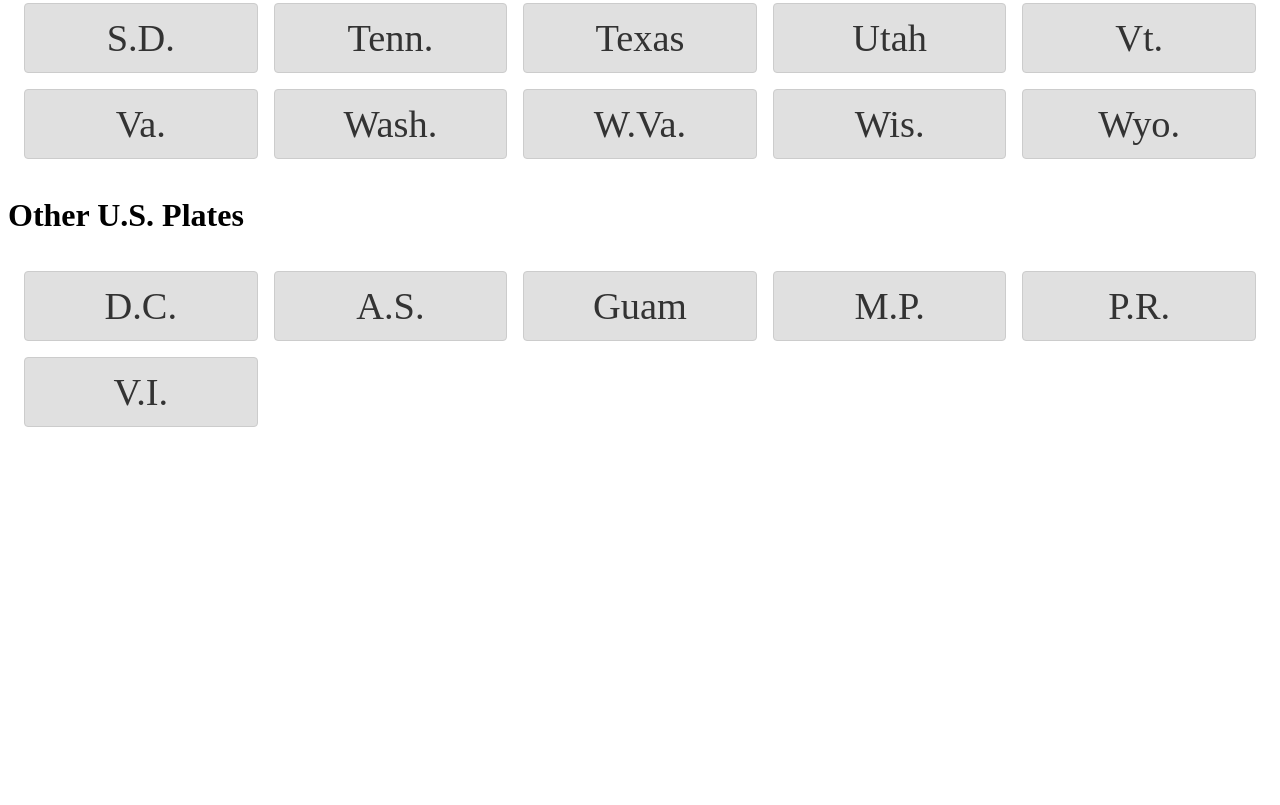
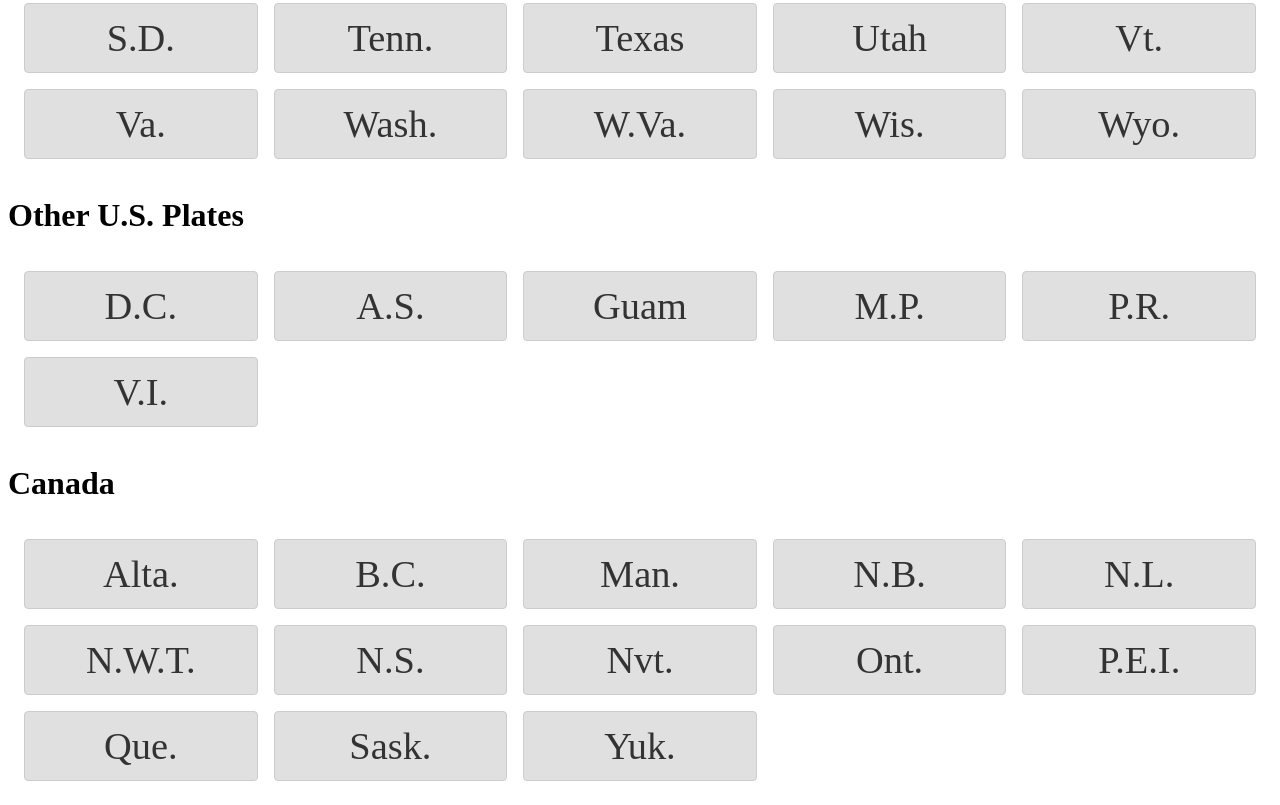
Before and after one commit to piels/license-plates, a plain HTML site: page index.html in a window 1280 px wide. Shown: the part 767-1572 px from the top of the page. Before the commit the page ends 1218 px from the top, so only its background shows below. Drawn offline with Linux system fonts and the light colour scheme.

Commit message:
Add Canada

```diff
--- a/index.html
+++ b/index.html
@@ -108,7 +108,23 @@
       <label class="toggle-btn"><input type="checkbox" /><span class="btn-visual">P.R.</span></label>
       <label class="toggle-btn"><input type="checkbox" /><span class="btn-visual">V.I.</span></label>
     </div>
+    <h1>Canada</h1>
+    <div class= "gr">
+      <label class="toggle-btn"><input type="checkbox" /><span class="btn-visual">Alta.</span></label>
+      <label class="toggle-btn"><input type="checkbox" /><span class="btn-visual">B.C.</span></label>
+      <label class="toggle-btn"><input type="checkbox" /><span class="btn-visual">Man.</span></label>
+      <label class="toggle-btn"><input type="checkbox" /><span class="btn-visual">N.B.</span></label>
+      <label class="toggle-btn"><input type="checkbox" /><span class="btn-visual">N.L.</span></label>
+      <label class="toggle-btn"><input type="checkbox" /><span class="btn-visual">N.W.T.</span></label>
+      <label class="toggle-btn"><input type="checkbox" /><span class="btn-visual">N.S.</span></label>
+      <label class="toggle-btn"><input type="checkbox" /><span class="btn-visual">Nvt.</span></label>
+      <label class="toggle-btn"><input type="checkbox" /><span class="btn-visual">Ont.</span></label>
+      <label class="toggle-btn"><input type="checkbox" /><span class="btn-visual">P.E.I.</span></label>
+      <label class="toggle-btn"><input type="checkbox" /><span class="btn-visual">Que.</span></label>
+      <label class="toggle-btn"><input type="checkbox" /><span class="btn-visual">Sask.</span></label>
+      <label class="toggle-btn"><input type="checkbox" /><span class="btn-visual">Yuk.</span></label>
 
+    </div>
 
   </body>
 
```
